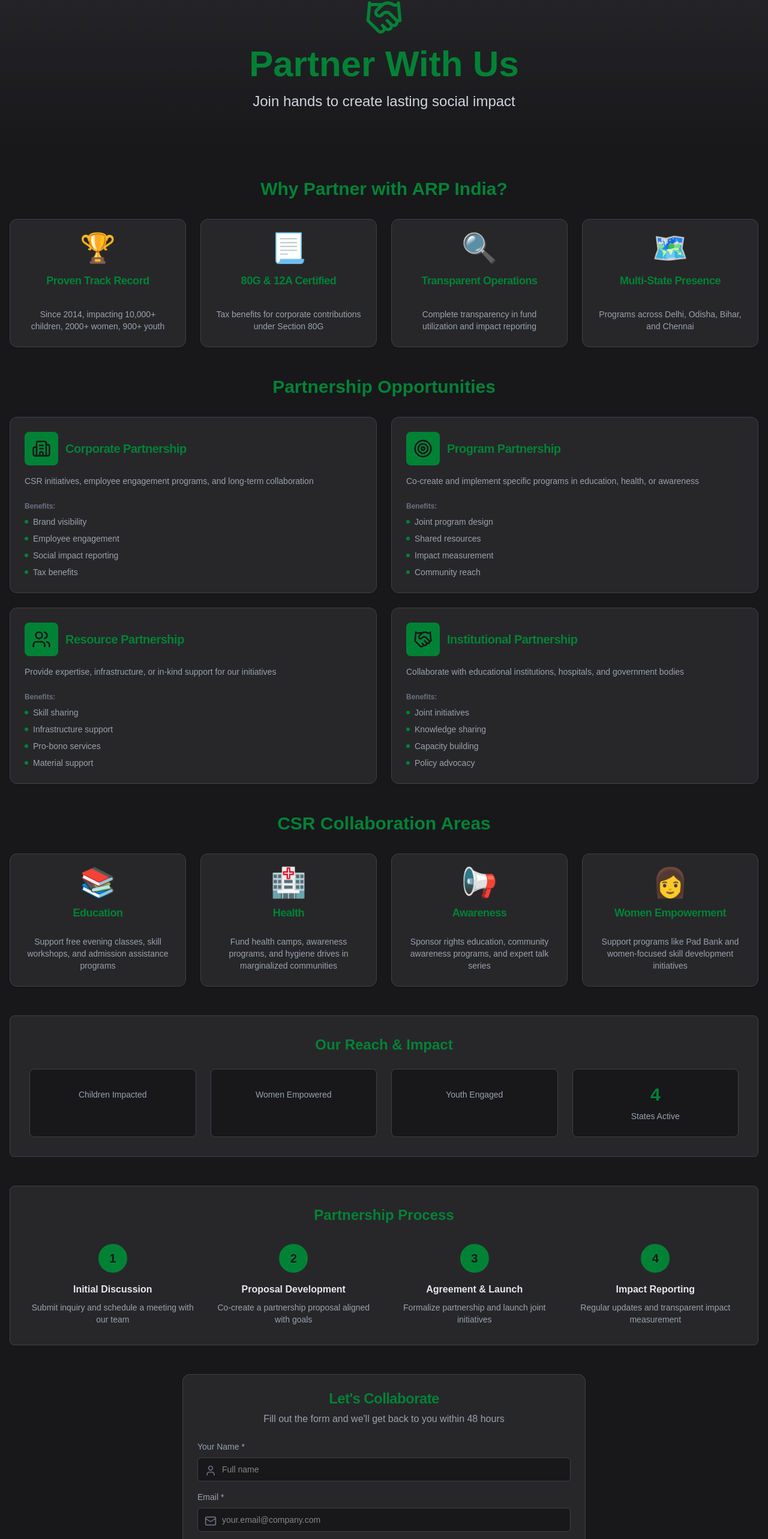
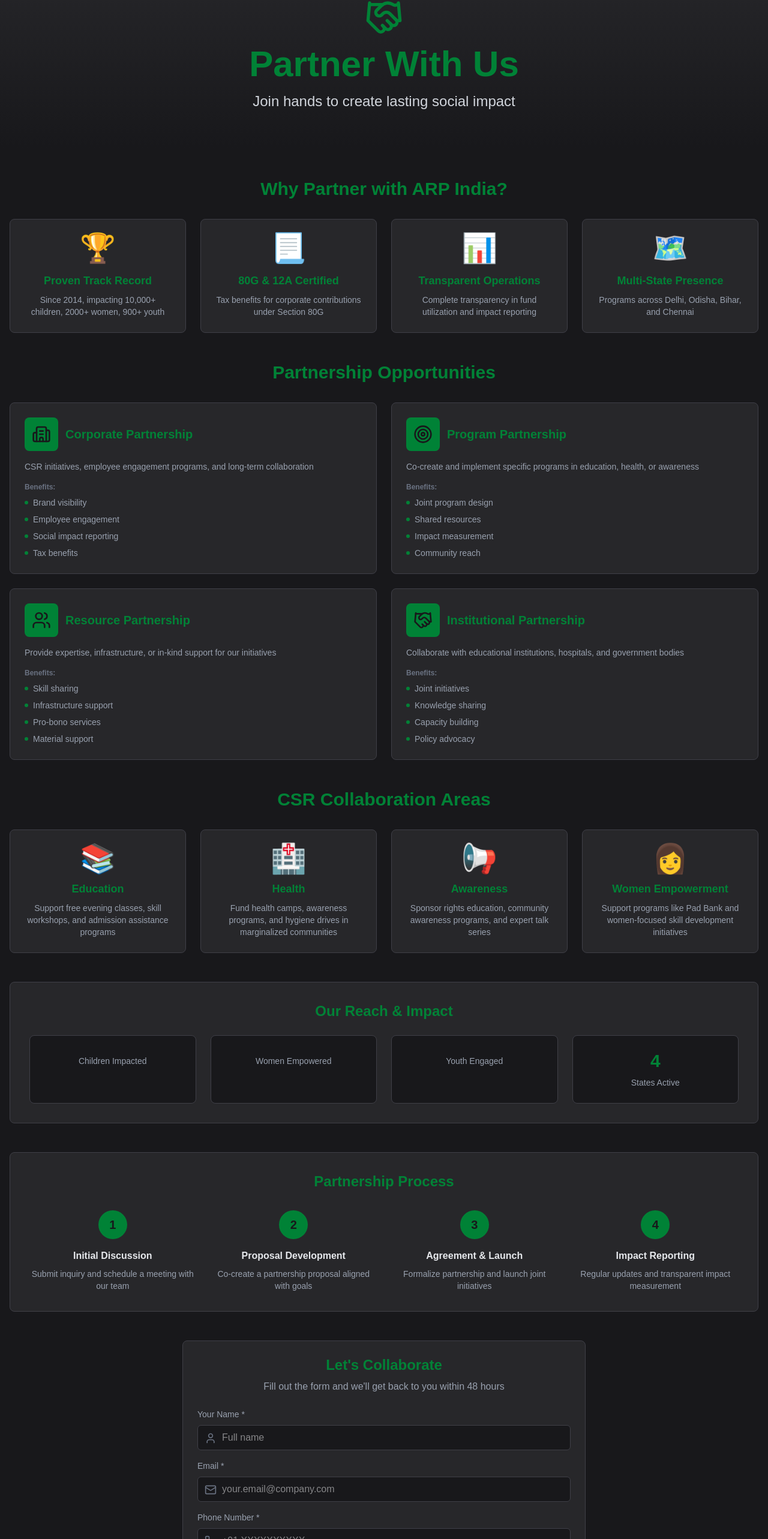
Before and after one commit to kp1153/strishakti, a Next.js app: page /get-involved/partner in a window 1280 px wide. Shown: the part 227-2793 px from the top of the page at 60% size. Built offline with nearby package versions, Linux system fonts and the light colour scheme.

Commit message:
force deploy

```diff
--- a/app/get-involved/partner/page.js
+++ b/app/get-involved/partner/page.js
@@ -1,10 +1,6 @@
 "use client";
 
 import { useState } from "react";
-import { Button } from "@/components/ui/button";
-import { Input } from "@/components/ui/input";
-import { Textarea } from "@/components/ui/textarea";
-import { Card, CardHeader, CardTitle, CardContent } from "@/components/ui/card";
 import {
   Handshake,
   Building2,
@@ -15,8 +11,6 @@
   User,
   Briefcase,
 } from "lucide-react";
-
-// *** इस जगह से 'metadata' एक्सपोर्ट को हटा दिया गया है। ***
 
 export default function PartnerPage() {
   const [formData, setFormData] = useState({
@@ -141,7 +135,7 @@
       title: "Transparent Operations",
       description:
         "Complete transparency in fund utilization and impact reporting",
-      icon: "🔍",
+      icon: "📊",
     },
     {
       title: "Multi-State Presence",
@@ -174,20 +168,16 @@
           </h2>
           <div className="grid grid-cols-1 md:grid-cols-2 lg:grid-cols-4 gap-6">
             {whyPartner.map((reason, index) => (
-              <Card
+              <div
                 key={index}
-                className="bg-zinc-800 border-zinc-700 hover:border-green-700 transition-all text-center"
+                className="bg-zinc-800 border border-zinc-700 rounded-lg p-6 hover:border-green-700 transition-all text-center"
               >
-                <CardHeader>
                 <div className="text-5xl mb-4">{reason.icon}</div>
-                  <CardTitle className="text-lg text-green-700 mb-2">
+                <h3 className="text-lg text-green-700 mb-2 font-bold">
                   {reason.title}
-                  </CardTitle>
-                </CardHeader>
-                <CardContent>
+                </h3>
                 <p className="text-gray-400 text-sm">{reason.description}</p>
-                </CardContent>
-              </Card>
+              </div>
             ))}
           </div>
         </div>
@@ -199,22 +189,19 @@
           </h2>
           <div className="grid grid-cols-1 md:grid-cols-2 gap-6">
             {partnershipTypes.map((type, index) => (
-              <Card
+              <div
                 key={index}
-                className="bg-zinc-800 border-zinc-700 hover:border-green-700 transition-all"
+                className="bg-zinc-800 border border-zinc-700 rounded-lg p-6 hover:border-green-700 transition-all"
               >
-                <CardHeader>
                 <div className="flex items-center gap-3 mb-4">
                   <div className="p-3 bg-green-700 rounded-lg">
                     <type.icon className="w-8 h-8 text-zinc-900" />
                   </div>
-                    <CardTitle className="text-xl text-green-700">
+                  <h3 className="text-xl text-green-700 font-bold">
                     {type.title}
-                    </CardTitle>
+                  </h3>
                 </div>
-                  <p className="text-gray-400 text-sm">{type.description}</p>
-                </CardHeader>
-                <CardContent>
+                <p className="text-gray-400 text-sm mb-4">{type.description}</p>
                 <div className="space-y-2">
                   <p className="text-xs text-gray-500 font-semibold mb-2">
                     Benefits:
@@ -226,8 +213,7 @@
                     </div>
                   ))}
                 </div>
-                </CardContent>
-              </Card>
+              </div>
             ))}
           </div>
         </div>
@@ -239,20 +225,16 @@
           </h2>
           <div className="grid grid-cols-1 md:grid-cols-2 lg:grid-cols-4 gap-6">
             {csrAreas.map((area, index) => (
-              <Card
+              <div
                 key={index}
-                className="bg-zinc-800 border-zinc-700 text-center"
+                className="bg-zinc-800 border border-zinc-700 rounded-lg p-6 text-center"
               >
-                <CardHeader>
                 <div className="text-5xl mb-3">{area.icon}</div>
-                  <CardTitle className="text-lg text-green-700">
+                <h3 className="text-lg text-green-700 font-bold mb-2">
                   {area.area}
-                  </CardTitle>
-                </CardHeader>
-                <CardContent>
+                </h3>
                 <p className="text-gray-400 text-sm">{area.description}</p>
-                </CardContent>
-              </Card>
+              </div>
             ))}
           </div>
         </div>
@@ -343,16 +325,16 @@
 
         {/* Partnership Form */}
         <div className="max-w-2xl mx-auto">
-          <Card className="bg-zinc-800 border-zinc-700">
-            <CardHeader>
-              <CardTitle className="text-2xl text-green-700 text-center">
+          <div className="bg-zinc-800 border border-zinc-700 rounded-lg p-6">
+            <div className="mb-6">
+              <h2 className="text-2xl text-green-700 text-center font-bold mb-2">
                 Let's Collaborate
-              </CardTitle>
+              </h2>
               <p className="text-gray-400 text-center">
                 Fill out the form and we'll get back to you within 48 hours
               </p>
-            </CardHeader>
-            <CardContent>
+            </div>
+            <div>
               {submitted ? (
                 <div className="bg-green-900 border border-green-700 rounded-lg p-8 text-center">
                   <div className="text-5xl mb-4">✅</div>
@@ -372,14 +354,15 @@
                     </label>
                     <div className="relative">
                       <User className="absolute left-3 top-3 w-5 h-5 text-gray-500" />
-                      <Input
+                      <input
+                        type="text"
                         placeholder="Full name"
                         value={formData.name}
                         onChange={(e) =>
                           setFormData({ ...formData, name: e.target.value })
                         }
                         required
-                        className="pl-10 bg-zinc-900 border-zinc-700 text-gray-100"
+                        className="w-full pl-10 bg-zinc-900 border border-zinc-700 text-gray-100 rounded-md px-3 py-2"
                       />
                     </div>
                   </div>
@@ -390,7 +373,7 @@
                     </label>
                     <div className="relative">
                       <Mail className="absolute left-3 top-3 w-5 h-5 text-gray-500" />
-                      <Input
+                      <input
                         type="email"
                         placeholder="your.email@company.com"
                         value={formData.email}
@@ -398,7 +381,7 @@
                           setFormData({ ...formData, email: e.target.value })
                         }
                         required
-                        className="pl-10 bg-zinc-900 border-zinc-700 text-gray-100"
+                        className="w-full pl-10 bg-zinc-900 border border-zinc-700 text-gray-100 rounded-md px-3 py-2"
                       />
                     </div>
                   </div>
@@ -409,7 +392,7 @@
                     </label>
                     <div className="relative">
                       <Phone className="absolute left-3 top-3 w-5 h-5 text-gray-500" />
-                      <Input
+                      <input
                         type="tel"
                         placeholder="+91 XXXXXXXXXX"
                         value={formData.phone}
@@ -417,7 +400,7 @@
                           setFormData({ ...formData, phone: e.target.value })
                         }
                         required
-                        className="pl-10 bg-zinc-900 border-zinc-700 text-gray-100"
+                        className="w-full pl-10 bg-zinc-900 border border-zinc-700 text-gray-100 rounded-md px-3 py-2"
                       />
                     </div>
                   </div>
@@ -428,7 +411,8 @@
                     </label>
                     <div className="relative">
                       <Briefcase className="absolute left-3 top-3 w-5 h-5 text-gray-500" />
-                      <Input
+                      <input
+                        type="text"
                         placeholder="Your company/organization name"
                         value={formData.organization}
                         onChange={(e) =>
@@ -438,7 +422,7 @@
                           })
                         }
                         required
-                        className="pl-10 bg-zinc-900 border-zinc-700 text-gray-100"
+                        className="w-full pl-10 bg-zinc-900 border border-zinc-700 text-gray-100 rounded-md px-3 py-2"
                       />
                     </div>
                   </div>
@@ -447,7 +431,8 @@
                     <label className="text-gray-400 text-sm mb-2 block">
                       Partnership Type *
                     </label>
-                    <Input
+                    <input
+                      type="text"
                       placeholder="e.g., CSR Partnership, Program Collaboration"
                       value={formData.partnershipType}
                       onChange={(e) =>
@@ -457,7 +442,7 @@
                         })
                       }
                       required
-                      className="bg-zinc-900 border-zinc-700 text-gray-100"
+                      className="w-full bg-zinc-900 border border-zinc-700 text-gray-100 rounded-md px-3 py-2"
                     />
                   </div>
 
@@ -465,7 +450,7 @@
                     <label className="text-gray-400 text-sm mb-2 block">
                       Message *
                     </label>
-                    <Textarea
+                    <textarea
                       placeholder="Tell us about your organization and partnership interests..."
                       value={formData.message}
                       onChange={(e) =>
@@ -473,20 +458,20 @@
                       }
                       required
                       rows={5}
-                      className="bg-zinc-900 border-zinc-700 text-gray-100"
+                      className="w-full bg-zinc-900 border border-zinc-700 text-gray-100 rounded-md px-3 py-2"
                     />
                   </div>
 
-                  <Button
+                  <button
                     type="submit"
-                    className="w-full bg-green-700 hover:bg-green-600 text-white font-semibold py-6 text-lg"
+                    className="w-full bg-green-700 hover:bg-green-600 text-white font-semibold py-3 text-lg rounded-md transition-colors"
                   >
                     Submit Partnership Inquiry
-                  </Button>
+                  </button>
                 </form>
               )}
-            </CardContent>
-          </Card>
+            </div>
+          </div>
         </div>
 
         {/* Contact Info */}
@@ -498,20 +483,22 @@
             For immediate partnership discussions
           </p>
           <div className="flex flex-wrap justify-center gap-6">
-            <a
+            <a // <-- यहां a टैग जोड़ा गया
               href={`mailto:${process.env.NEXT_PUBLIC_EMAIL}`}
               className="flex items-center gap-2 text-gray-300 hover:text-green-700"
             >
               <Mail className="w-5 h-5" />
               <span>{process.env.NEXT_PUBLIC_EMAIL}</span>
-            </a>
-            <a
+            </a>{" "}
+            {/* <-- यहां a टैग बंद किया गया */}
+            <a // <-- यहां a टैग जोड़ा गया
               href={`tel:${process.env.NEXT_PUBLIC_MOBILE_1}`}
               className="flex items-center gap-2 text-gray-300 hover:text-green-700"
             >
               <Phone className="w-5 h-5" />
               <span>{process.env.NEXT_PUBLIC_MOBILE_1}</span>
-            </a>
+            </a>{" "}
+            {/* <-- यहां a टैग बंद किया गया */}
           </div>
         </div>
       </div>
--- a/jsconfig.json
+++ b/jsconfig.json
@@ -2,6 +2,7 @@
   "compilerOptions": {
     "baseUrl": ".",
     "paths": {
+      "@/*": ["./*"],
       "@/components/*": ["components/*"],
       "@/lib/*": ["lib/*"]
     }
```
Lines whose indentation alone changed are shown as unchanged.
